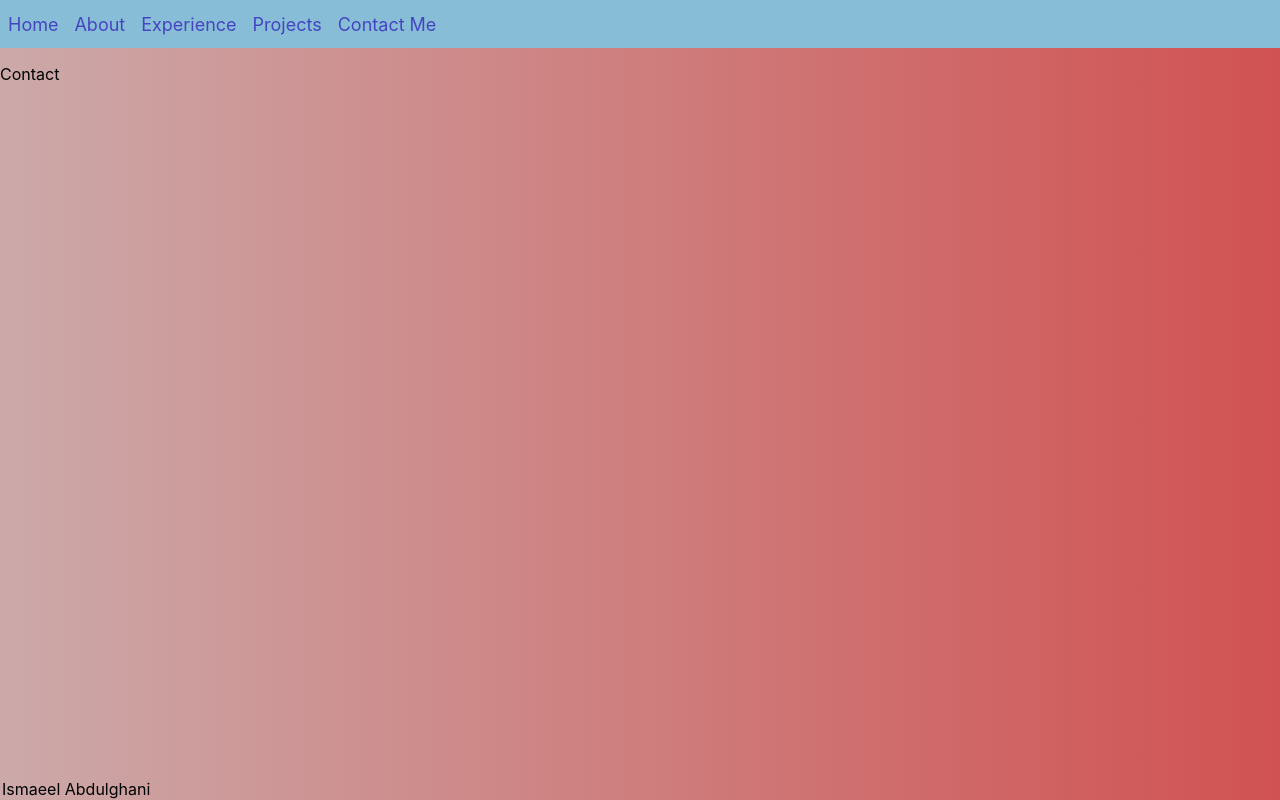
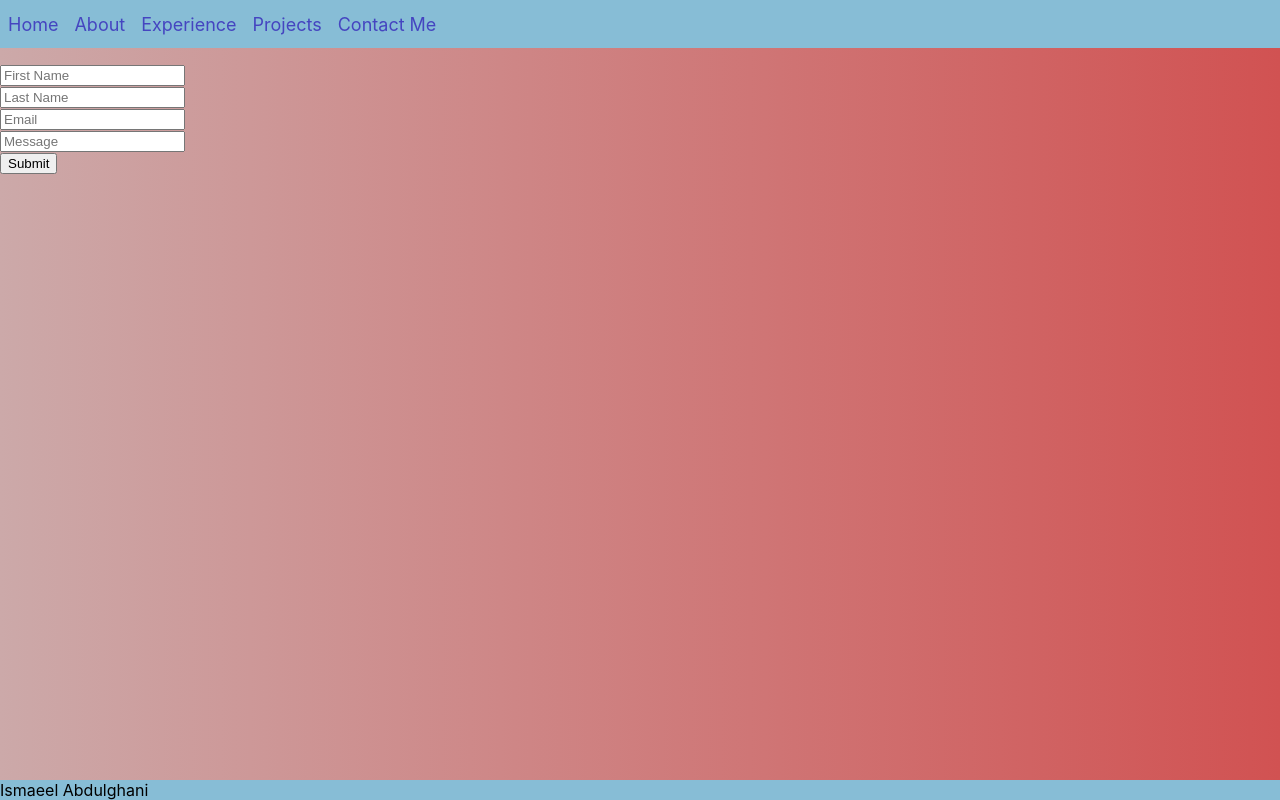
Before and after one commit to iaAbdulghani/personal-website, a React (Create React App) app: page /contact in a window 1280 px wide. Built offline with nearby package versions, Linux system fonts and the light colour scheme.

Commit message:
Started working on Contact Form

```diff
--- a/src/components/Footer/Footer.css
+++ b/src/components/Footer/Footer.css
@@ -1,7 +1,7 @@
 .bottom{
     position: absolute;
-
-    bottom: 1px;
-    left: 2px;
+    background: rgb(135, 189, 214);
+    bottom: 0px;
+    left: 0px;
     right: 0;
 }
--- /dev/null
+++ b/src/components/Form/Form.css
@@ -0,0 +1,6 @@
+.input {
+    padding-top: 1px;
+
+
+
+}
--- /dev/null
+++ b/src/components/Form/Form.js
@@ -0,0 +1,35 @@
+import { render } from '@testing-library/react';
+import React from 'react'
+import './Form.css'
+class Form extends React.Component {
+  constructor(props){
+      super(props);
+      this.state = {
+          name: '',
+          email: '',
+          message: '',
+          disabled: false,
+          emailSent: null,
+      }
+  }
+
+  handleSubmit =(event)=>{
+      event.preventDefault()
+    console.log('Yo')
+    }
+
+  render(){
+      return(
+        <form className="Items" onSubmit={this.handleSubmit}>
+           <div> <input type="text" placeholder="First Name"  onChange={this.handleChange}/></div>
+            <div><input type="text" placeholder="Last Name"  onChange={this.handleChange} /></div>
+            <div><input type="email" placeholder="Email"  onChange={this.handleChange} /></div>
+           <div> <input type="text" placeholder="Message"  onChange={this.handleChange} /></div>
+            <div><input type="submit"/></div>
+        </form>
+      )
+  }
+
+}
+
+export default Form
--- a/src/pages/Contact.js
+++ b/src/pages/Contact.js
@@ -1,7 +1,11 @@
 import React from 'react'
+import Form from '../components/Form/Form.js'
 
 export default function Contact() {
   return (
-    <div>Contact</div>
+    <div>
+      < Form />
+    </div>
+
   )
 }
```
